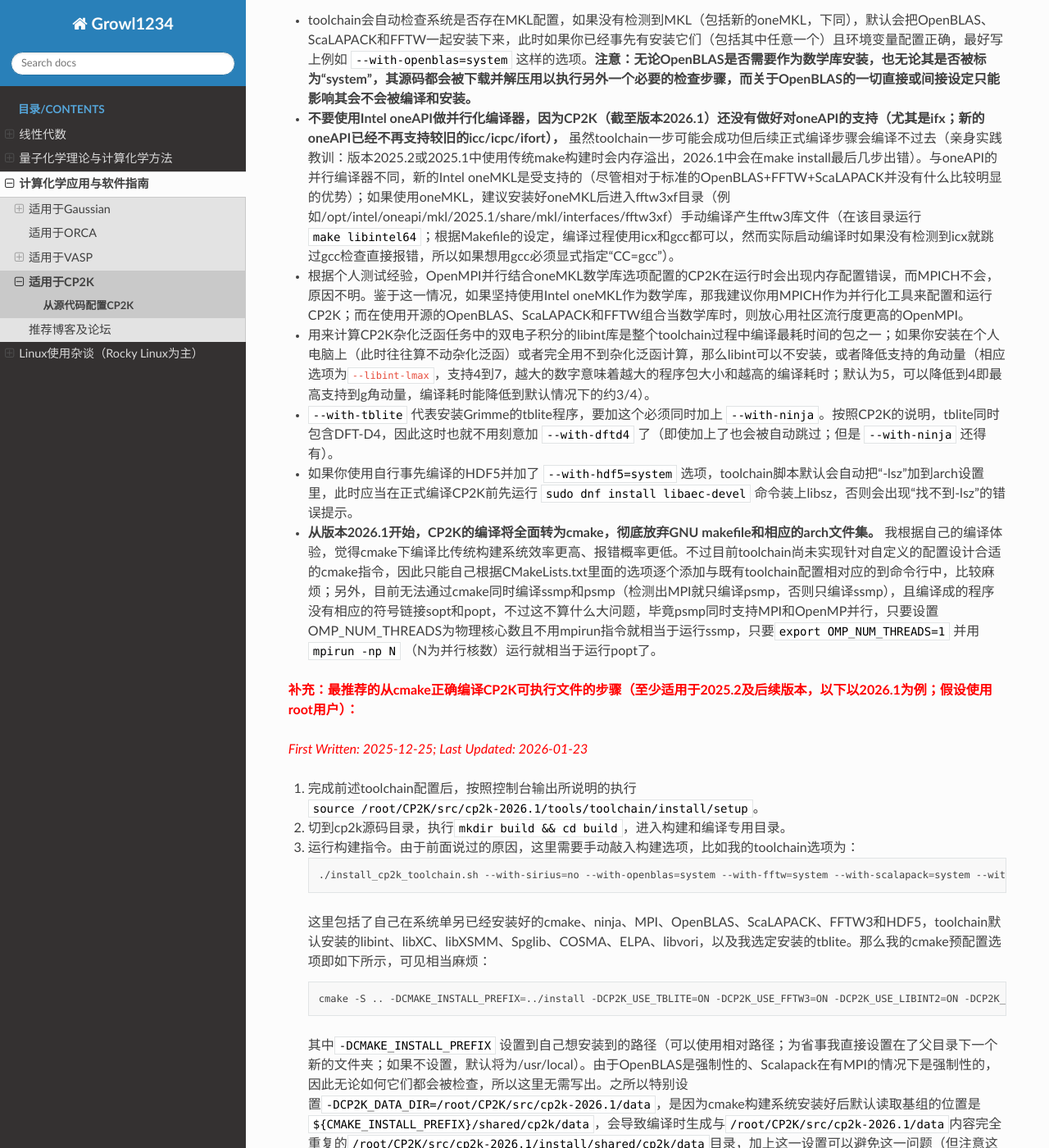
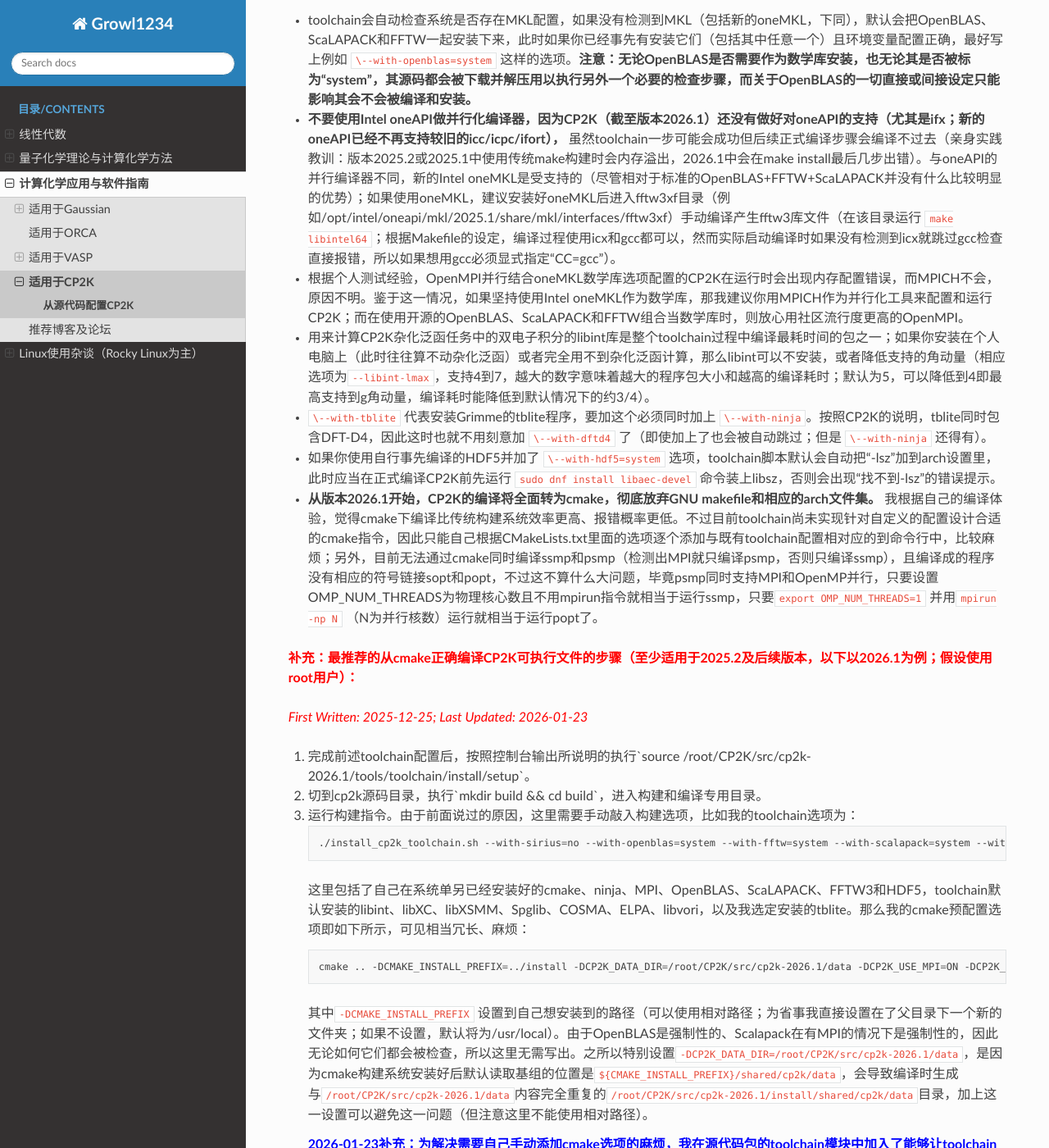
Before and after one commit to Growl1234/RTDProject, a Sphinx documentation site: the page built from source/applications/CP2K/installation.md, in a window 1280 px wide and 1400 px high, scrolled down 323 px. Shown: the whole window at 82% size. Built offline with Sphinx 7.4.7 and the Read the Docs theme 3.1.0, drawn with Linux system fonts in a browser that asks for light colours; some of the changed text lies outside the part shown.

Commit message:
Update installation.md

````diff
--- a/source/applications/CP2K/installation.md
+++ b/source/applications/CP2K/installation.md
@@ -6,42 +6,42 @@
 
 下面给一点补充说明：
 
-* toolchain会自动检查系统是否存在MKL配置，如果没有检测到MKL（包括新的oneMKL，下同），默认会把OpenBLAS、ScaLAPACK和FFTW一起安装下来，此时如果你已经事先有安装它们（包括其中任意一个）且环境变量配置正确，最好写上例如 <code style="font-size: 14px;">\--with-openblas=system</code> 这样的选项。**注意：无论OpenBLAS是否需要作为数学库安装，也无论其是否被标为“system”，其源码都会被下载并解压用以执行另外一个必要的检查步骤，而关于OpenBLAS的一切直接或间接设定只能影响其会不会被编译和安装。**
+* toolchain会自动检查系统是否存在MKL配置，如果没有检测到MKL（包括新的oneMKL，下同），默认会把OpenBLAS、ScaLAPACK和FFTW一起安装下来，此时如果你已经事先有安装它们（包括其中任意一个）且环境变量配置正确，最好写上例如 `\--with-openblas=system` 这样的选项。**注意：无论OpenBLAS是否需要作为数学库安装，也无论其是否被标为“system”，其源码都会被下载并解压用以执行另外一个必要的检查步骤，而关于OpenBLAS的一切直接或间接设定只能影响其会不会被编译和安装。**
 
-* **不要使用Intel oneAPI做并行化编译器，因为CP2K（截至版本2026.1）还没有做好对oneAPI的支持（尤其是ifx；新的oneAPI已经不再支持较旧的icc/icpc/ifort），** 虽然toolchain一步可能会成功但后续正式编译步骤会编译不过去（亲身实践教训：版本2025.2或2025.1中使用传统make构建时会内存溢出，2026.1中会在make install最后几步出错）。与oneAPI的并行编译器不同，新的Intel oneMKL是受支持的（尽管相对于标准的OpenBLAS+FFTW+ScaLAPACK并没有什么比较明显的优势）；如果使用oneMKL，建议安装好oneMKL后进入fftw3xf目录（例如/opt/intel/oneapi/mkl/2025.1/share/mkl/interfaces/fftw3xf）手动编译产生fftw3库文件（在该目录运行 <code style="font-size: 14px;">make libintel64</code>；根据Makefile的设定，编译过程使用icx和gcc都可以，然而实际启动编译时如果没有检测到icx就跳过gcc检查直接报错，所以如果想用gcc必须显式指定“CC=gcc”）。
+* **不要使用Intel oneAPI做并行化编译器，因为CP2K（截至版本2026.1）还没有做好对oneAPI的支持（尤其是ifx；新的oneAPI已经不再支持较旧的icc/icpc/ifort），** 虽然toolchain一步可能会成功但后续正式编译步骤会编译不过去（亲身实践教训：版本2025.2或2025.1中使用传统make构建时会内存溢出，2026.1中会在make install最后几步出错）。与oneAPI的并行编译器不同，新的Intel oneMKL是受支持的（尽管相对于标准的OpenBLAS+FFTW+ScaLAPACK并没有什么比较明显的优势）；如果使用oneMKL，建议安装好oneMKL后进入fftw3xf目录（例如/opt/intel/oneapi/mkl/2025.1/share/mkl/interfaces/fftw3xf）手动编译产生fftw3库文件（在该目录运行 `make libintel64`；根据Makefile的设定，编译过程使用icx和gcc都可以，然而实际启动编译时如果没有检测到icx就跳过gcc检查直接报错，所以如果想用gcc必须显式指定“CC=gcc”）。
 
 * 根据个人测试经验，OpenMPI并行结合oneMKL数学库选项配置的CP2K在运行时会出现内存配置错误，而MPICH不会，原因不明。鉴于这一情况，如果坚持使用Intel oneMKL作为数学库，那我建议你用MPICH作为并行化工具来配置和运行CP2K；而在使用开源的OpenBLAS、ScaLAPACK和FFTW组合当数学库时，则放心用社区流行度更高的OpenMPI。
 
 * 用来计算CP2K杂化泛函任务中的双电子积分的libint库是整个toolchain过程中编译最耗时间的包之一；如果你安装在个人电脑上（此时往往算不动杂化泛函）或者完全用不到杂化泛函计算，那么libint可以不安装，或者降低支持的角动量（相应选项为`--libint-lmax`，支持4到7，越大的数字意味着越大的程序包大小和越高的编译耗时；默认为5，可以降低到4即最高支持到g角动量，编译耗时能降低到默认情况下的约3/4）。
 
-* <code style="font-size: 14px;">\--with-tblite</code> 代表安装Grimme的tblite程序，要加这个必须同时加上 <code style="font-size: 14px;">\--with-ninja</code>。按照CP2K的说明，tblite同时包含DFT-D4，因此这时也就不用刻意加 <code style="font-size: 14px;">\--with-dftd4</code> 了（即使加上了也会被自动跳过；但是 <code style="font-size: 14px;">\--with-ninja</code> 还得有）。
+* `\--with-tblite` 代表安装Grimme的tblite程序，要加这个必须同时加上 `\--with-ninja`。按照CP2K的说明，tblite同时包含DFT-D4，因此这时也就不用刻意加 `\--with-dftd4` 了（即使加上了也会被自动跳过；但是 `\--with-ninja` 还得有）。
 
-* 如果你使用自行事先编译的HDF5并加了 <code style="font-size: 14px;">\--with-hdf5=system</code> 选项，toolchain脚本默认会自动把“-lsz”加到arch设置里，此时应当在正式编译CP2K前先运行 <code style="font-size: 14px;">sudo dnf install libaec-devel</code> 命令装上libsz，否则会出现“找不到-lsz”的错误提示。
+* 如果你使用自行事先编译的HDF5并加了 `\--with-hdf5=system` 选项，toolchain脚本默认会自动把“-lsz”加到arch设置里，此时应当在正式编译CP2K前先运行 `sudo dnf install libaec-devel` 命令装上libsz，否则会出现“找不到-lsz”的错误提示。
 
-* **从版本2026.1开始，CP2K的编译将全面转为cmake，彻底放弃GNU makefile和相应的arch文件集。** 我根据自己的编译体验，觉得cmake下编译比传统构建系统效率更高、报错概率更低。不过目前toolchain尚未实现针对自定义的配置设计合适的cmake指令，因此只能自己根据CMakeLists.txt里面的选项逐个添加与既有toolchain配置相对应的到命令行中，比较麻烦；另外，目前无法通过cmake同时编译ssmp和psmp（检测出MPI就只编译psmp，否则只编译ssmp），且编译成的程序没有相应的符号链接sopt和popt，不过这不算什么大问题，毕竟psmp同时支持MPI和OpenMP并行，只要设置OMP_NUM_THREADS为物理核心数且不用mpirun指令就相当于运行ssmp，只要<code style="font-size: 14px;">export OMP_NUM_THREADS=1</code> 并用<code style="font-size: 14px;">mpirun -np N</code> （N为并行核数）运行就相当于运行popt了。
+* **从版本2026.1开始，CP2K的编译将全面转为cmake，彻底放弃GNU makefile和相应的arch文件集。** 我根据自己的编译体验，觉得cmake下编译比传统构建系统效率更高、报错概率更低。不过目前toolchain尚未实现针对自定义的配置设计合适的cmake指令，因此只能自己根据CMakeLists.txt里面的选项逐个添加与既有toolchain配置相对应的到命令行中，比较麻烦；另外，目前无法通过cmake同时编译ssmp和psmp（检测出MPI就只编译psmp，否则只编译ssmp），且编译成的程序没有相应的符号链接sopt和popt，不过这不算什么大问题，毕竟psmp同时支持MPI和OpenMP并行，只要设置OMP_NUM_THREADS为物理核心数且不用mpirun指令就相当于运行ssmp，只要`export OMP_NUM_THREADS=1` 并用`mpirun -np N` （N为并行核数）运行就相当于运行popt了。
 
 **<font color=red>补充：最推荐的从cmake正确编译CP2K可执行文件的步骤（至少适用于2025.2及后续版本，以下以2026.1为例；假设使用root用户）：</font>**
 
 *<font color=red>First Written: 2025-12-25; Last Updated: 2026-01-23</font>*
 
 <ol>
-<li> 完成前述toolchain配置后，按照控制台输出所说明的执行<code style="font-size: 14px;">source /root/CP2K/src/cp2k-2026.1/tools/toolchain/install/setup</code>。</li>
+<li> 完成前述toolchain配置后，按照控制台输出所说明的执行`source /root/CP2K/src/cp2k-2026.1/tools/toolchain/install/setup`。</li>
 
-<li> 切到cp2k源码目录，执行<code style="font-size: 14px;">mkdir build && cd build</code>，进入构建和编译专用目录。</li>
+<li> 切到cp2k源码目录，执行`mkdir build && cd build`，进入构建和编译专用目录。</li>
 
 <li> 运行构建指令。由于前面说过的原因，这里需要手动敲入构建选项，比如我的toolchain选项为：
 
 ```bash
-./install_cp2k_toolchain.sh --with-sirius=no --with-openblas=system --with-fftw=system --with-scalapack=system --with-hdf5=system --with-ninja=system --with-cmake=system --with-tblite -j 24
+./install_cp2k_toolchain.sh --with-sirius=no --with-openblas=system --with-fftw=system --with-scalapack=system --with-hdf5=system --with-ninja=system --with-cmake=system --with-tblite --libint-lmax=4 -j 24
 ```
 
-这里包括了自己在系统单另已经安装好的cmake、ninja、MPI、OpenBLAS、ScaLAPACK、FFTW3和HDF5，toolchain默认安装的libint、libXC、libXSMM、Spglib、COSMA、ELPA、libvori，以及我选定安装的tblite。那么我的cmake预配置选项即如下所示，可见相当麻烦：
+这里包括了自己在系统单另已经安装好的cmake、ninja、MPI、OpenBLAS、ScaLAPACK、FFTW3和HDF5，toolchain默认安装的libint、libXC、libXSMM、Spglib、COSMA、ELPA、libvori，以及我选定安装的tblite。那么我的cmake预配置选项即如下所示，可见相当冗长、麻烦：
 
 ```bash
-cmake -S .. -DCMAKE_INSTALL_PREFIX=../install -DCP2K_USE_TBLITE=ON -DCP2K_USE_FFTW3=ON -DCP2K_USE_LIBINT2=ON -DCP2K_USE_LIBXC=ON -DCP2K_USE_MPI=ON -DCP2K_USE_SPGLIB=ON -DCP2K_USE_VORI=ON -DCP2K_USE_COSMA=ON -DCP2K_USE_ELPA=ON -DCP2K_USE_LIBXSMM=ON -DCP2K_USE_HDF5=ON -DCP2K_DATA_DIR=/root/CP2K/src/cp2k-2026.1/data
+cmake .. -DCMAKE_INSTALL_PREFIX=../install -DCP2K_DATA_DIR=/root/CP2K/src/cp2k-2026.1/data -DCP2K_USE_MPI=ON -DCP2K_USE_FFTW3=ON -DCP2K_USE_LIBINT2=ON -DCP2K_USE_LIBXC=ON -DCP2K_USE_LIBXSMM=ON -DCP2K_USE_COSMA=ON -DCP2K_USE_ELPA=ON -DCP2K_USE_SPGLIB=ON -DCP2K_USE_HDF5=ON -DCP2K_USE_VORI=ON -DCP2K_USE_TBLITE=ON
 ```
 
-其中<code style="font-size: 14px;">-DCMAKE_INSTALL_PREFIX</code> 设置到自己想安装到的路径（可以使用相对路径；为省事我直接设置在了父目录下一个新的文件夹；如果不设置，默认将为/usr/local）。由于OpenBLAS是强制性的、Scalapack在有MPI的情况下是强制性的，因此无论如何它们都会被检查，所以这里无需写出。之所以特别设置<code style="font-size: 14px;">-DCP2K_DATA_DIR=/root/CP2K/src/cp2k-2026.1/data</code>，是因为cmake构建系统安装好后默认读取基组的位置是<code style="font-size: 14px;">${CMAKE_INSTALL_PREFIX}/shared/cp2k/data</code>，会导致编译时生成与<code style="font-size: 14px;">/root/CP2K/src/cp2k-2026.1/data</code>内容完全重复的<code style="font-size: 14px;">/root/CP2K/src/cp2k-2026.1/install/shared/cp2k/data</code>目录，加上这一设置可以避免这一问题（但注意这里不能使用相对路径）。
+其中`-DCMAKE_INSTALL_PREFIX` 设置到自己想安装到的路径（可以使用相对路径；为省事我直接设置在了父目录下一个新的文件夹；如果不设置，默认将为/usr/local）。由于OpenBLAS是强制性的、Scalapack在有MPI的情况下是强制性的，因此无论如何它们都会被检查，所以这里无需写出。之所以特别设置`-DCP2K_DATA_DIR=/root/CP2K/src/cp2k-2026.1/data`，是因为cmake构建系统安装好后默认读取基组的位置是`${CMAKE_INSTALL_PREFIX}/shared/cp2k/data`，会导致编译时生成与`/root/CP2K/src/cp2k-2026.1/data`内容完全重复的`/root/CP2K/src/cp2k-2026.1/install/shared/cp2k/data`目录，加上这一设置可以避免这一问题（但注意这里不能使用相对路径）。
 
 **<font color=blue>2026-01-23补充：为解决需要自己手动添加cmake选项的麻烦，我在源代码包的toolchain模块中加入了能够让toolchain自动根据自己的安装选项生成相应cmake指令的脚本；相关变动我已在CP2K的GitHub仓库上提交Pull Request，若成功合并，未来的2026.2版本中会包含这一功能。这里我将集成了该脚本的CP2K 2026.1源代码包放到这里供大家取用，用了这个你就只需要复制toolchain安装成功后屏幕上提示的cmake指令就可以了。</font>**
 
@@ -50,7 +50,7 @@
 （由于CP2K为遵循GPL v2许可证的开源软件，该源码包允许传播）
 </p>
 
-<li> 构建完成后，运行<code style="font-size: 14px;">make install -jN</code>，N是并行核数。</li>
+<li> 构建完成后，运行`make install -jN`，N是并行核数。</li>
 
 <li> 写入以下三行至~/.bashrc中以添加环境变量：
 
@@ -61,5 +61,5 @@
 ```
 </li>
 
-<li> 删除该build文件夹（或者不删除但执行<code style="font-size: 14px;">make clean</code>）以腾出部分空间。</li>
+<li> 删除该build文件夹（或者不删除但执行`make clean`）以腾出部分空间。</li>
 </ol>
````
